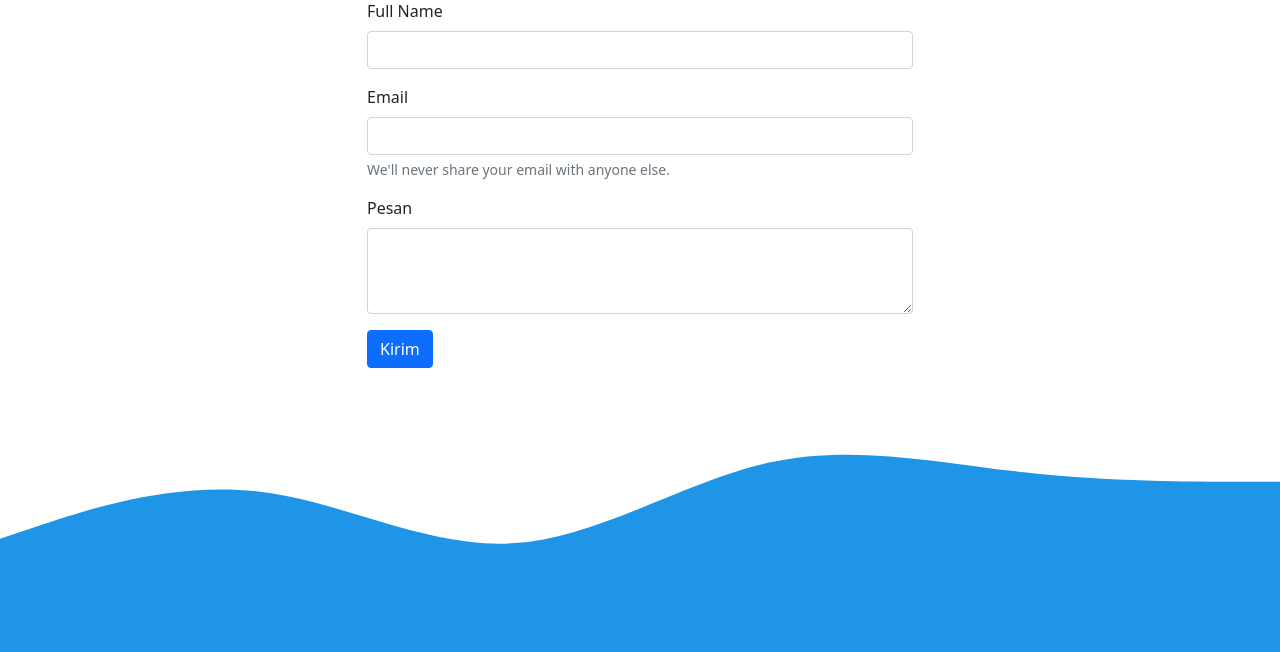
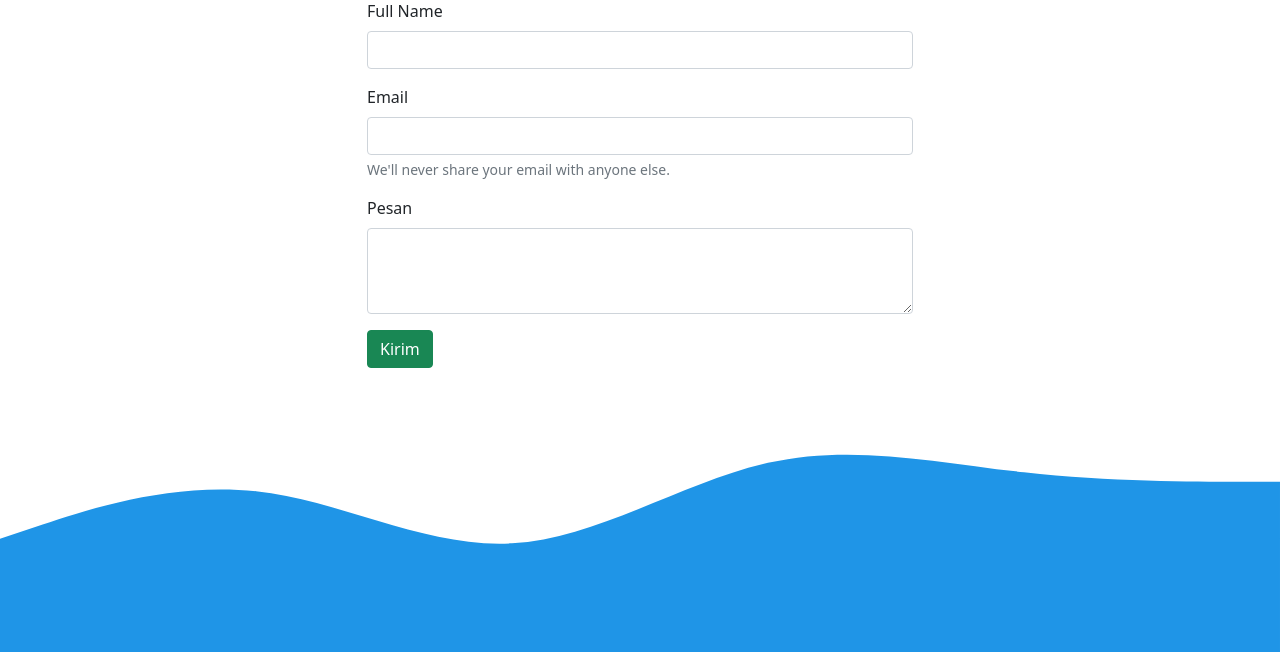
Before and after one commit to roniyeoo98/roni.github.io, a PHP site: page / in a window 1280 px wide. Shown: the part 2641-3293 px from the top of the page. Run offline with PHP 8.4, Linux system fonts and the light colour scheme; some libraries are stand-ins or nearby versions.

Commit message:
mengubah warna tombol menjadi hijau

```diff
--- a/index.php
+++ b/index.php
@@ -180,7 +180,7 @@
                             <label for="pesan" class="form-label">Pesan</label>
                             <textarea class="form-control" id="pesan" rows="3"></textarea>
                         </div>
-                        <button type="submit" class="btn btn-primary">Kirim</button>
+                        <button type="submit" class="btn btn-success">Kirim</button>
                     </form>
                 </div>
             </div>
```
